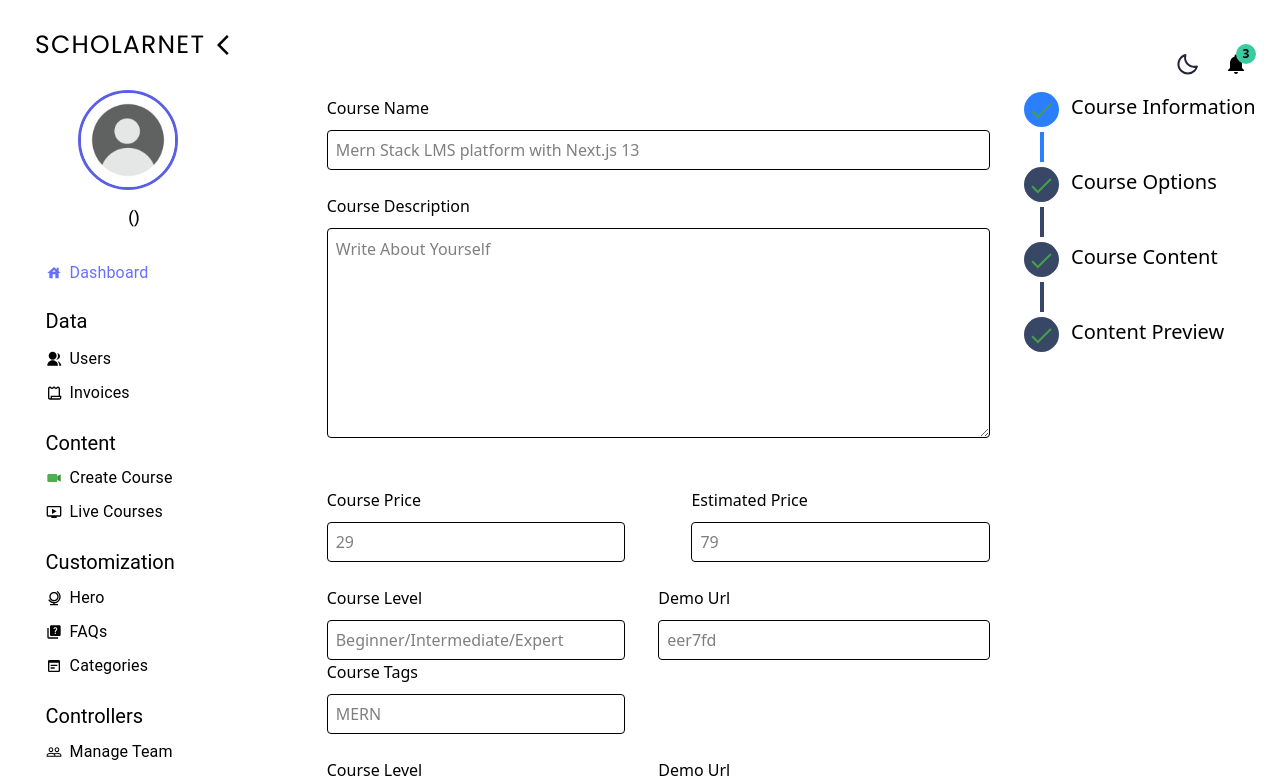
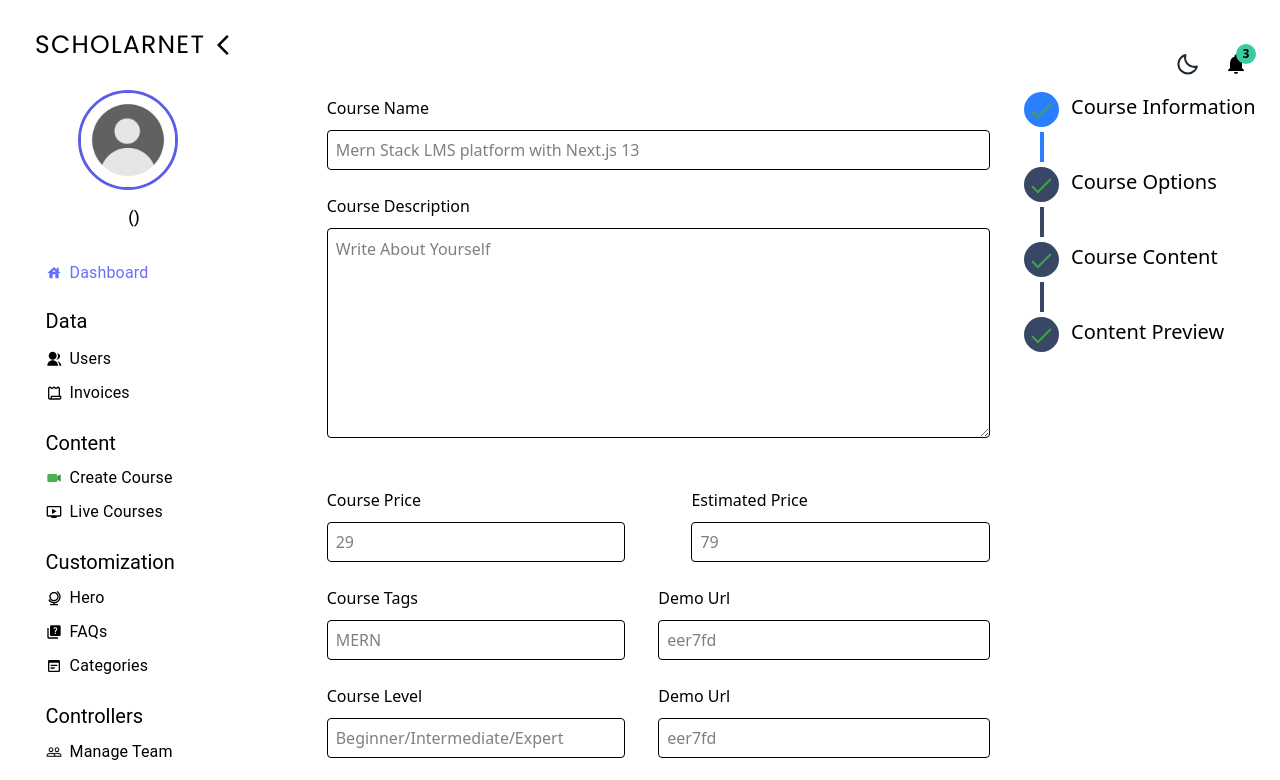
Before and after one commit to codebysana/LMS-Next.js, a Next.js app in the folder client/: page /admin/create-course in a window 1280 px wide. Shown: the top 780 px of the page. Built offline with nearby package versions, Linux system fonts and the light colour scheme; no server answers.

Commit message:
Work Complete

```diff
--- a/client/app/components/admin/courses/CourseInformation.tsx
+++ b/client/app/components/admin/courses/CourseInformation.tsx
@@ -124,20 +124,19 @@ const CourseInformation: FC<Props> = ({
           </div>
         </div>
         <br />
-        {/* categories */}
         <div className="w-full flex justify-between">
           <div className="w-[45%]">
-              <label className={`${styles.label} w-[50%]`}>Course Level</label>
+            <label className={`${styles.label} w-[50%]`}>Course Tags</label>
             <input
               type="text"
               name=""
               required
-                value={courseInfo.level}
+              value={courseInfo.tags}
               onChange={(e: any) =>
-                  setCourseInfo({ ...courseInfo, level: e.target.value })
+                setCourseInfo({ ...courseInfo, tags: e.target.value })
               }
-                id="level"
-                placeholder="Beginner/Intermediate/Expert"
+              id="tags"
+              placeholder="MERN"
               className={`${styles.input}`}
             />
           </div>
@@ -157,23 +156,7 @@ const CourseInformation: FC<Props> = ({
             />
           </div>
         </div>
-        {/* tags */}
-        <div>
-          <div className="w-[45%]">
-            <label className={`${styles.label} w-[50%]`}>Course Tags</label>
-            <input
-              type="text"
-              name=""
-              required
-              value={courseInfo.tags}
-              onChange={(e: any) =>
-                setCourseInfo({ ...courseInfo, tags: e.target.value })
-              }
-              id="tags"
-              placeholder="MERN"
-              className={`${styles.input}`}
-            />
-          </div>{" "}
+        {/* <div> */}
         <br />
         <div className="w-full flex justify-between">
           <div className="w-[45%]">
@@ -207,7 +190,7 @@ const CourseInformation: FC<Props> = ({
             />
           </div>
         </div>
-        </div>
+        {/* </div> */}
         <br />
         <div className="w-full">
           <input
```
Lines whose indentation alone changed are shown as unchanged.
